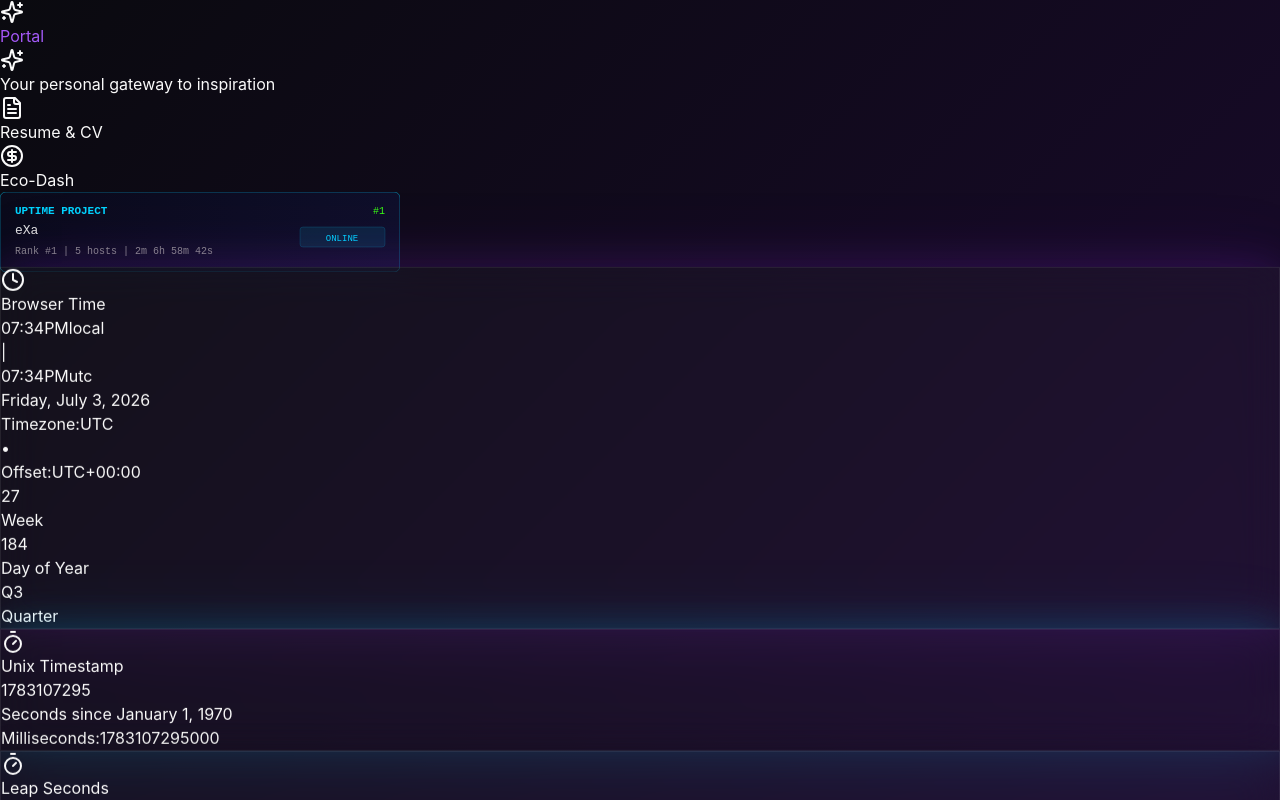
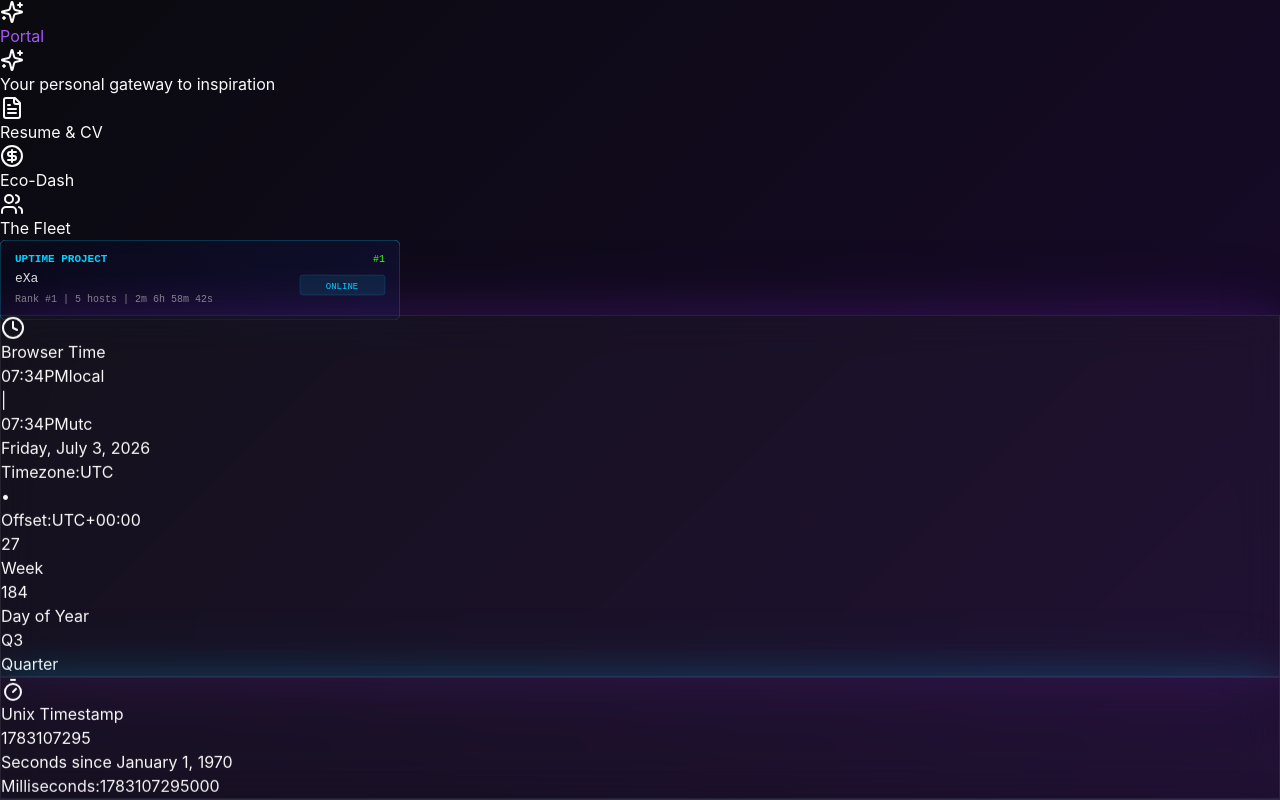
Before and after one commit to rlocone/port0, a Next.js app: page / in a window 1280 px wide. Shown: the top 800 px of the page. Built offline with nearby package versions, Linux system fonts and the light colour scheme; no server answers.

Commit message:
Add The Fleet chip next to Resume and Eco-Dash.

```diff
--- a/app/page.tsx
+++ b/app/page.tsx
@@ -5,7 +5,7 @@ import RSSCard from '@/components/rss-card';
 import WeatherCard from '@/components/weather-card';
 import SocialLinks from '@/components/social-links';
 import CommitsFeed from '@/components/commits-feed';
-import { Sparkles, RefreshCw, FileText, CircleDollarSign } from 'lucide-react';
+import { Sparkles, RefreshCw, FileText, CircleDollarSign, Users } from 'lucide-react';
 import Link from 'next/link';
 
 export default function Home() {
@@ -34,6 +34,13 @@ export default function Home() {
             >
               <CircleDollarSign className="w-4 h-4" />
               <span className="text-sm">Eco-Dash</span>
+            </Link>
+            <Link
+              href="/fleet"
+              className="inline-flex items-center gap-2 px-4 py-2 rounded-full bg-white/5 border border-white/10 text-gray-400 hover:text-white hover:border-purple-500/30 transition-all duration-300"
+            >
+              <Users className="w-4 h-4" />
+              <span className="text-sm">The Fleet</span>
             </Link>
           </div>
           <a
```
